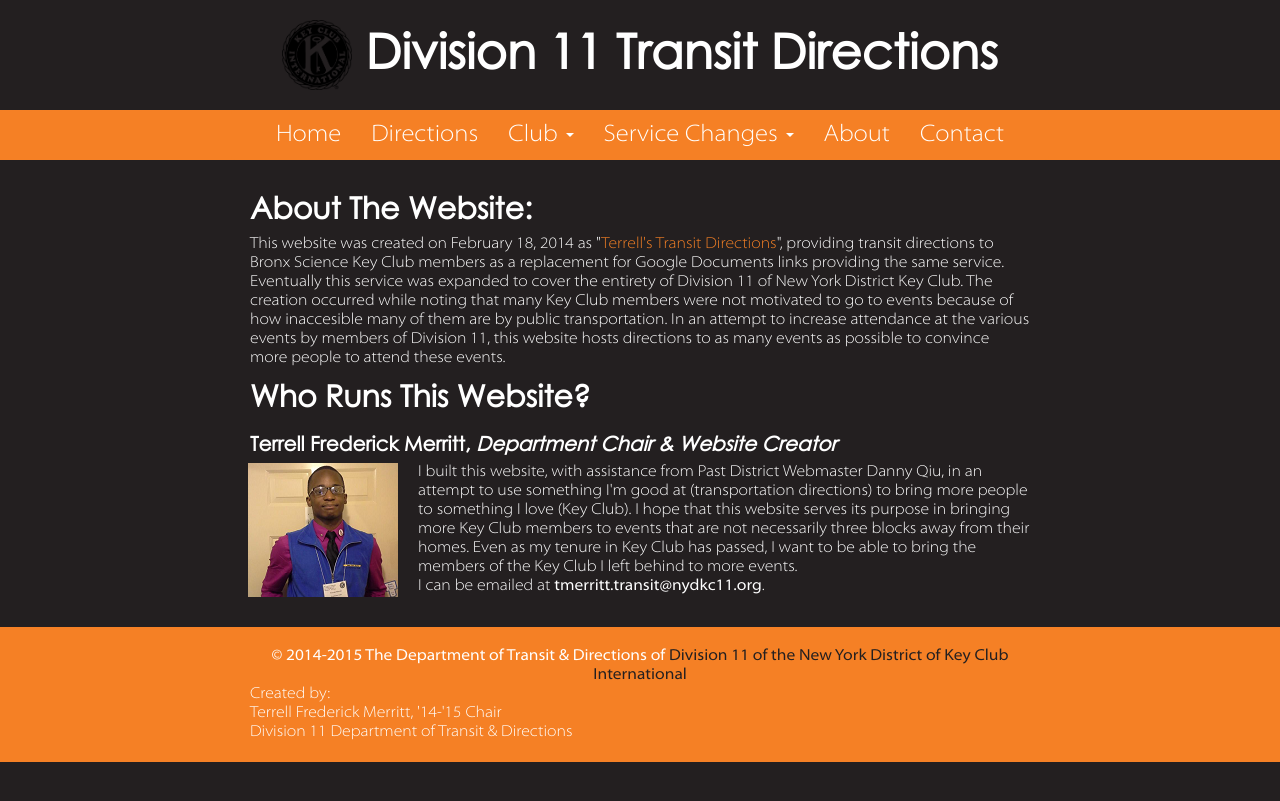
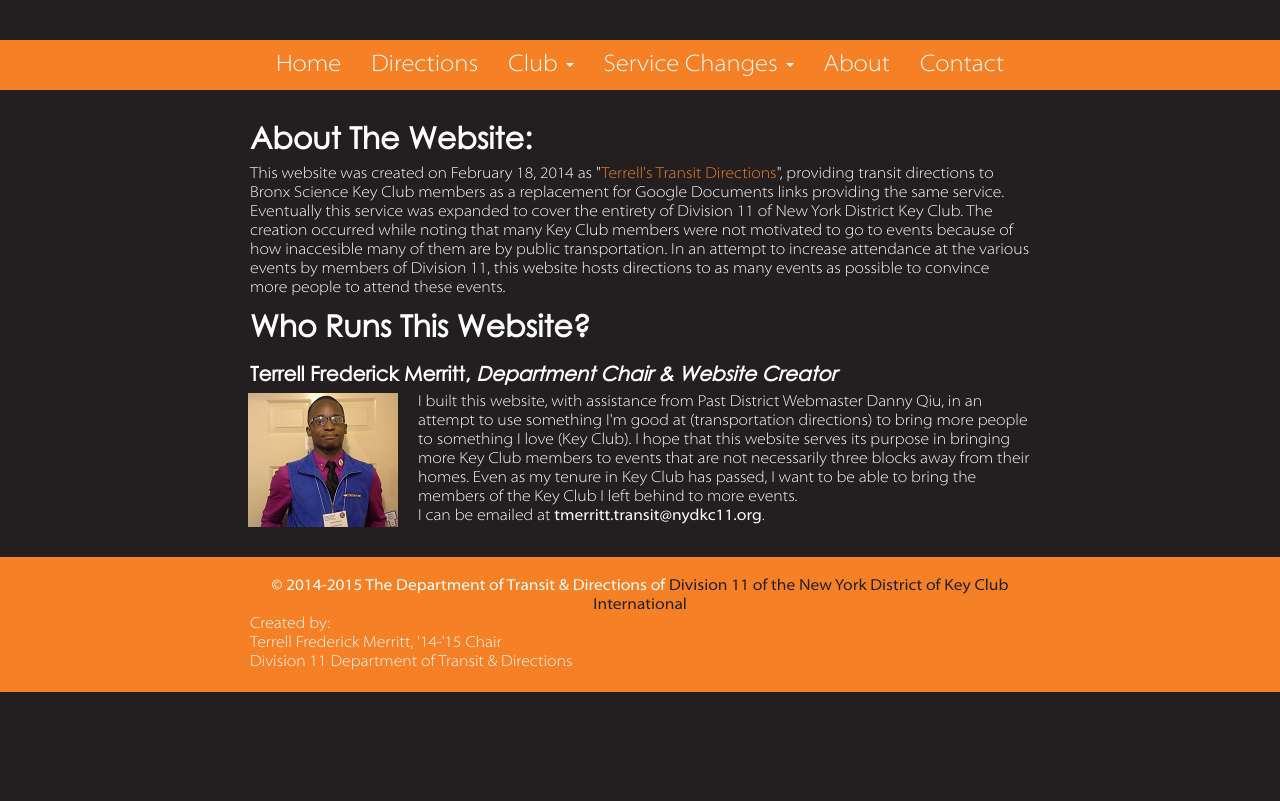
Before and after one commit to d11directions/d11directions.github.io, a Jekyll site: the page built from tests/halloween.html, in a window 1280 px wide. Shown: the top 801 px of the page. Built offline with Jekyll 4.4.1, drawn with Linux system fonts in a browser that asks for light colours.

Commit message:
Update halloween layout; exclude logo

```diff
--- a/_layouts/halloween.html
+++ b/_layouts/halloween.html
@@ -21,7 +21,7 @@
 <body>
 <div id="header_wrap" class="outer">
   <header class="inner">
-    <img id="logo" src="/resources/KeyClubSealBW.png"> D<span class="header-abbr">ivision </span>11 <span class="header-abbr">Transit </span>Directions
+    <!--<img id="logo" src="/resources/KeyClubSealBW.png"> D<span class="header-abbr">ivision </span>11 <span class="header-abbr">Transit </span>Directions-->
   </header>
 </div>
 
```
